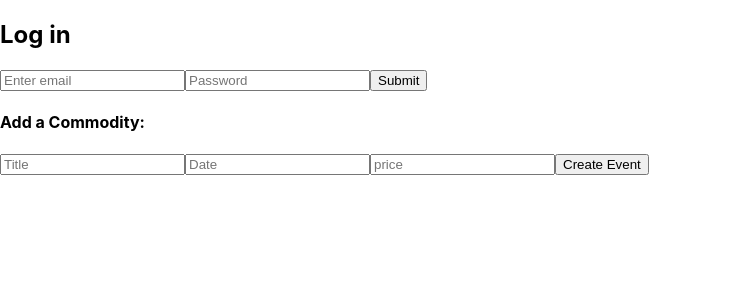
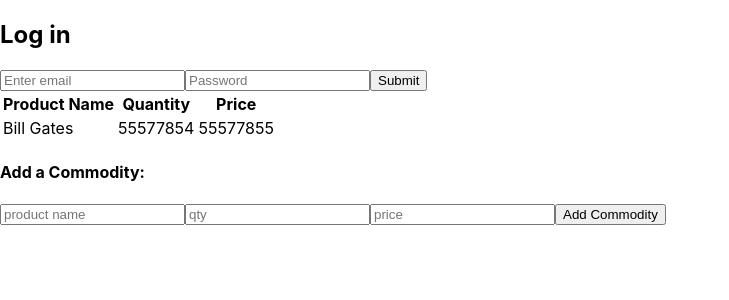
Before and after one commit to b4thestorm/commodities_marketplace, a React (Create React App) app in the folder commodities_frontend/: page /login in a window 1280 px wide. Shown: the top 300 px of the page, without its empty margins (0-729 px from the left). Built offline with nearby package versions, Linux system fonts and the light colour scheme.

Commit message:
starting the seller commodities

```diff
--- a/commodities_frontend/src/App.js
+++ b/commodities_frontend/src/App.js
@@ -3,6 +3,7 @@ import ReactDOM from 'react-dom';
 import Login from './components/Login'
 import Signup from './components/Signup'
 import CommoditiesForm from './components/CommoditiesForm'
+import CommoditiesTable from './components/CommoditiesTable'
 import { BrowserRouter as Router, Switch, Route, Redirect} from "react-router-dom"
 import './App.css';
 
@@ -16,6 +17,9 @@ function App() {
         <Route path="/login">
           {currentUser ? <Redirect to="/" />: <Login />}
         </Route>
+        <Route>
+          <CommoditiesTable />
+        </Route>
         <Route path="/">
           <CommoditiesForm />
         </Route>
--- a/commodities_frontend/src/components/CommoditiesForm.js
+++ b/commodities_frontend/src/components/CommoditiesForm.js
@@ -1,15 +1,34 @@
 import React from 'react'
+import axios from 'axios'
+
 
 class CommoditiesForm extends React.Component {
+  handleLogin = (e) => {
+    e.preventDefault()
+    let user = JSON.parse(localStorage.getItem('user'))
+    axios({
+      method: 'POST',
+      url: 'http://localhost:3001/users/18/commodities',
+      data: { product_name: this.product_name.value, quantity: this.quantity.value, price: this.price.value},
+      headers: {
+        'access-token': user["access-token"],
+        'client': user["client"],
+        'uid': user["uid"]
+      }
+    })
+    .then(response => { console.log(response)})
+    .catch(err => err.message);
+   }
+
   render () {
     return (
       <div>
         <h4>Add a Commodity:</h4>
-        <form>
-          <input type="text" name="title" placeholder="Title" />
-          <input type="text" name="start_datetime" placeholder="Date" />
-          <input type="text" name="price" placeholder="price" />
-          <button type="submit">Create Event</button>
+        <form onSubmit={this.handleLogin}>
+          <input type="text" name="product_name" placeholder="product name" ref={(input) => this.product_name = input}/>
+          <input type="text" name="quantity" placeholder="qty" ref={(input) => this.quantity = input} />
+          <input type="text" name="price" placeholder="price" ref={(input) => this.price = input} />
+          <button type="submit">Add Commodity</button>
         </form>
       </div>
     )
--- /dev/null
+++ b/commodities_frontend/src/components/CommoditiesTable.js
@@ -0,0 +1,40 @@
+import React from 'react'
+import { useState, useEffect } from 'react'
+import axios from 'axios'
+
+class CommoditiesTable extends React.Component {
+  useEffect(){
+    let user = JSON.parse(localStorage.getItem('user'));
+    axios({
+      method: 'GET',
+      url: 'http://localhost:3001/user/18/commodities',
+      headers: {'access-token': user['access-token'], 'client': user['client'], 'uid': user['uid']}
+    })
+    .then(response => {  setEvent(response.data)})
+    .catch(err => err.message);
+  }
+
+render() {
+  return(
+    //TODO: get data from api
+    //TODO: parse data into table
+    //TODO: add link to table
+    //TODO: add table to it's own view
+
+    <table onChange={this.getList}>
+    <tr>
+      <th>Product Name</th>
+      <th>Quantity</th>
+      <th>Price</th>
+    </tr>
+    <tr>
+      <td>Bill Gates</td>
+      <td>55577854</td>
+      <td>55577855</td>
+    </tr>
+  </table>
+  )
+ }
+}
+
+export default CommoditiesTable
```
